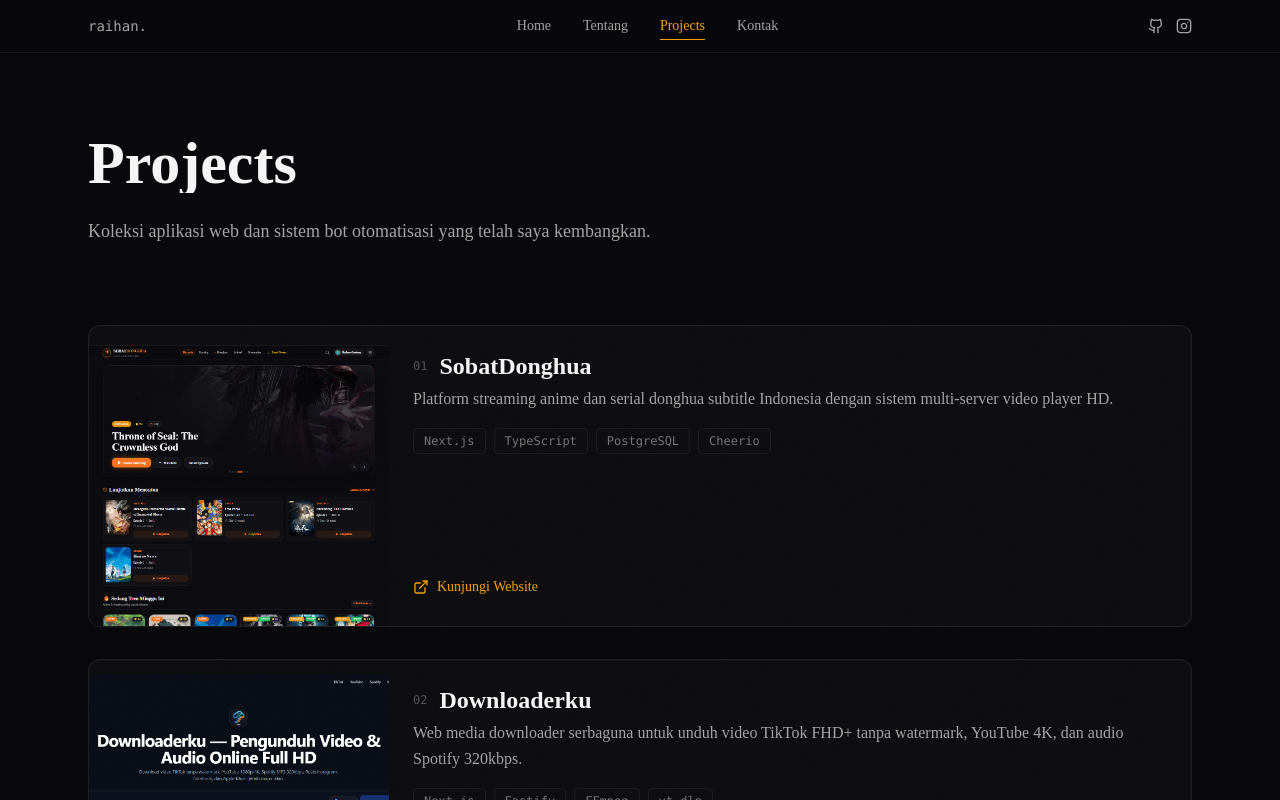
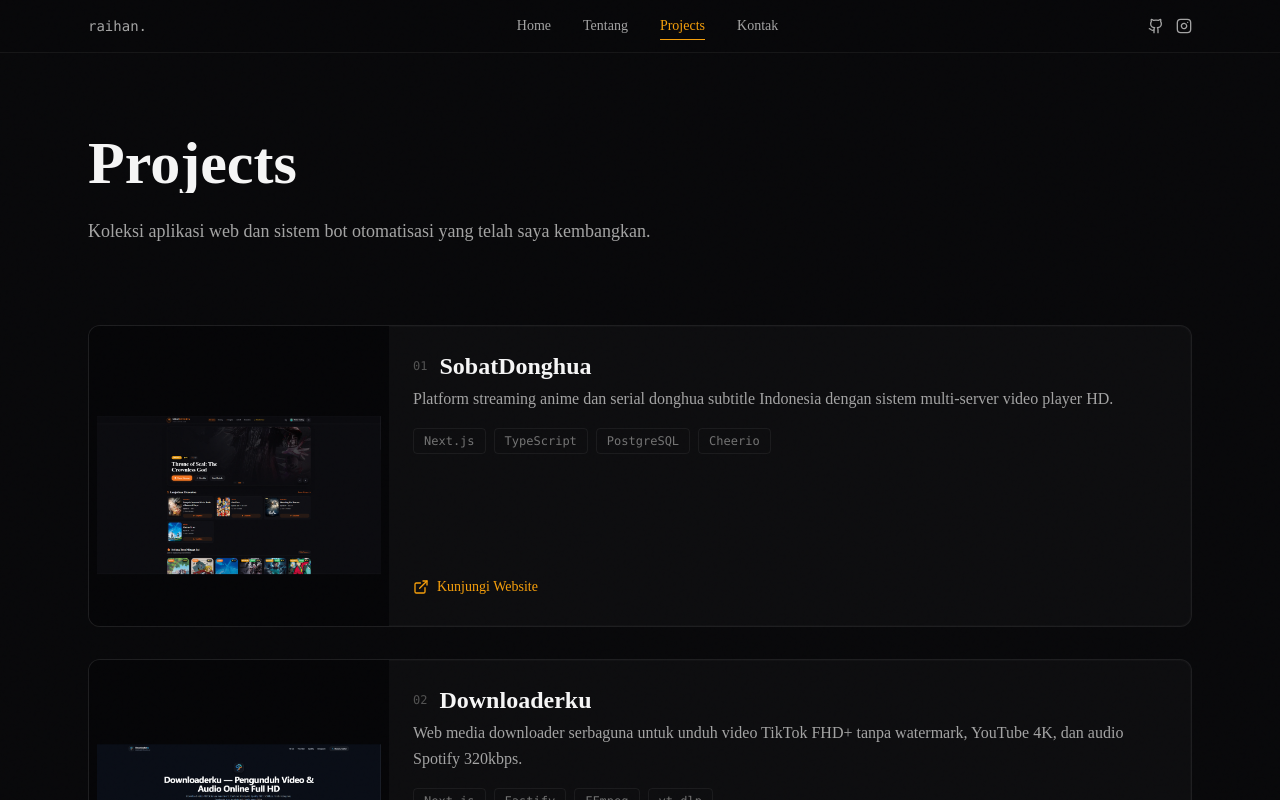
Before and after one commit to HannStillHere/portfolio-raihan, a Next.js app: page /projects in a window 1280 px wide. Shown: the top 800 px of the page. Built offline with nearby package versions, Linux system fonts and the light colour scheme.

Commit message:
update penyesuaian gambar project

```diff
--- a/app/(main)/projects/page.tsx
+++ b/app/(main)/projects/page.tsx
@@ -123,7 +123,7 @@ export default function ProjectsPage() {
                   <ParallaxImage
                     src={project.image}
                     alt={project.title}
-                    className="aspect-video md:aspect-square"
+                    className="aspect-video md:aspect-square bg-[#050507]"
                   />
 
                   <div className="p-6 flex flex-col justify-between">
--- a/components/motion/ParallaxImage.tsx
+++ b/components/motion/ParallaxImage.tsx
@@ -26,7 +26,7 @@ export function ParallaxImage({ src, alt, className = "" }: ParallaxImageProps)
           src={src}
           alt={alt}
           fill
-          className="object-cover"
+          className="object-contain p-2"
           sizes="(max-width: 768px) 100vw, 50vw"
         />
       </motion.div>
```
